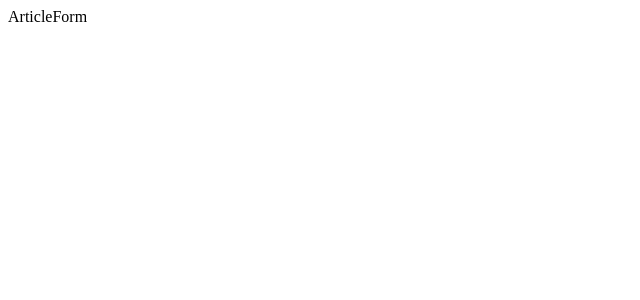
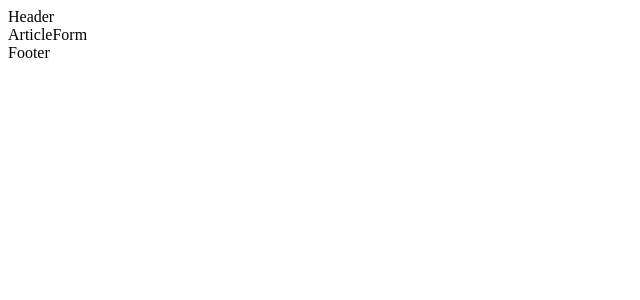
Before and after one commit to rhos0129/community-web, a React (Create React App) app: page /article/wirte in a window 1280 px wide. Shown: the top 300 px of the page, without its empty margins (0-640 px from the left). Built offline with nearby package versions, Linux system fonts and the light colour scheme.

Commit message:
add : 레이아웃용 컴포넌트 추가

```diff
--- /dev/null
+++ b/src/components/Basic.js
@@ -0,0 +1,17 @@
+import React from 'react'
+import Header from './Header'
+import Footer from './Footer'
+
+const Basic = (props) => {
+  return (
+    <>
+      <Header />
+      <main>
+        {props.children}
+      </main>
+      <Footer />
+    </>
+  )
+}
+
+export default Basic
--- /dev/null
+++ b/src/components/Footer.js
@@ -0,0 +1,9 @@
+import React from 'react'
+
+const Footer = () => {
+  return (
+    <div>Footer</div>
+  )
+}
+
+export default Footer
--- /dev/null
+++ b/src/components/Header.js
@@ -0,0 +1,9 @@
+import React from 'react'
+
+const Header = () => {
+  return (
+    <div>Header</div>
+  )
+}
+
+export default Header
--- a/src/pages/ArticleEdit.js
+++ b/src/pages/ArticleEdit.js
@@ -1,8 +1,11 @@
 import React from 'react'
+import Basic from '../components/Basic'
 
 const ArticleEdit = () => {
   return (
-    <div>ArticleEdit</div>
+    <Basic>
+      ArticleEdit
+    </Basic>
   )
 }
 
--- a/src/pages/ArticleForm.js
+++ b/src/pages/ArticleForm.js
@@ -1,8 +1,11 @@
 import React from 'react'
+import Basic from '../components/Basic'
 
 const ArticleForm = () => {
   return (
-    <div>ArticleForm</div>
+    <Basic>
+      ArticleForm
+    </Basic>
   )
 }
 
--- a/src/pages/ArticleList.js
+++ b/src/pages/ArticleList.js
@@ -1,8 +1,11 @@
 import React from 'react'
+import Basic from '../components/Basic'
 
 const ArticleList = () => {
   return (
-    <div>ArticleList</div>
+    <Basic>
+      ArticleList
+    </Basic>
   )
 }
 
--- a/src/pages/ArticleView.js
+++ b/src/pages/ArticleView.js
@@ -1,8 +1,11 @@
 import React from 'react'
+import Basic from '../components/Basic'
 
 const ArticleView = () => {
   return (
-    <div>ArticleView</div>
+    <Basic>
+      ArticleView
+    </Basic>
   )
 }
 
```
